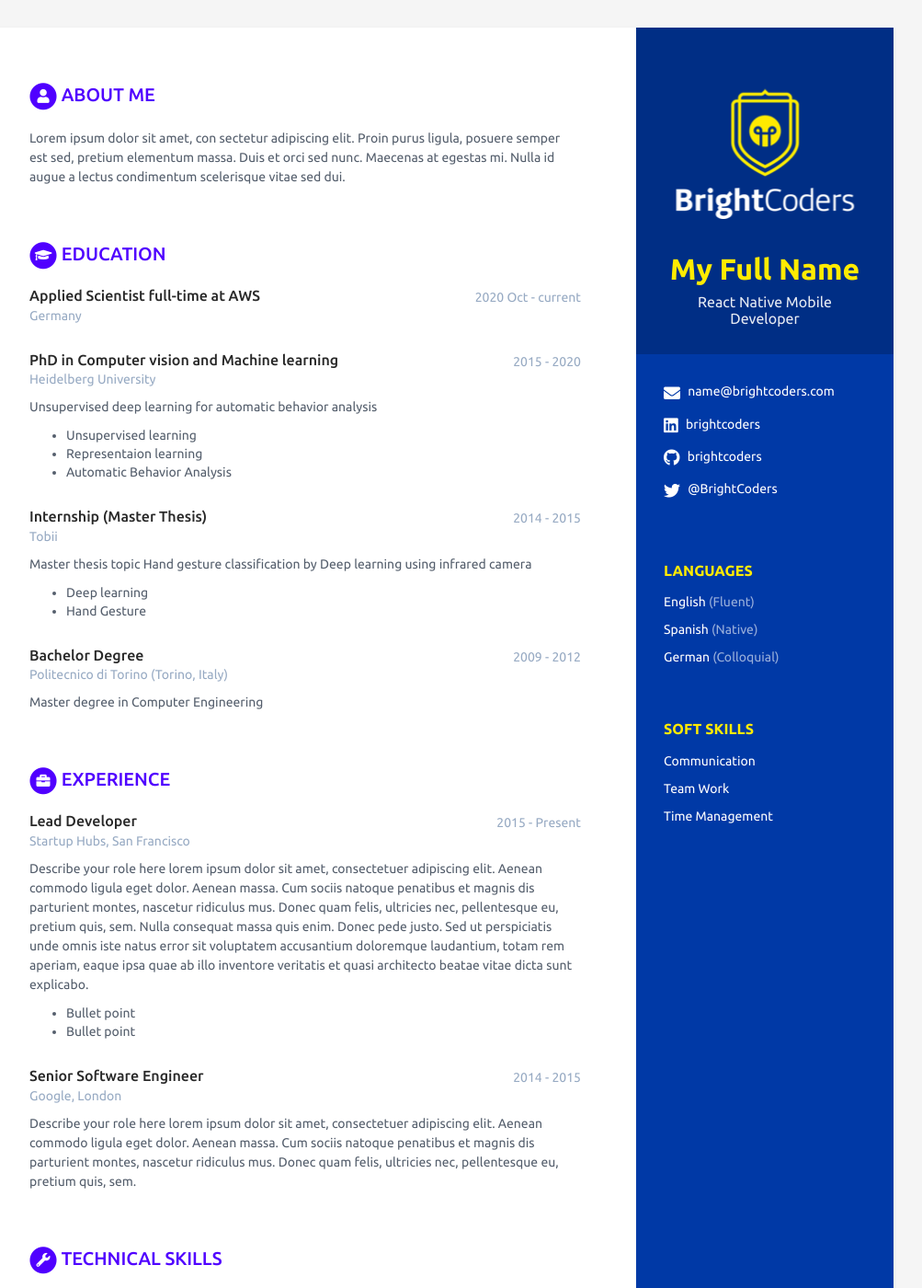
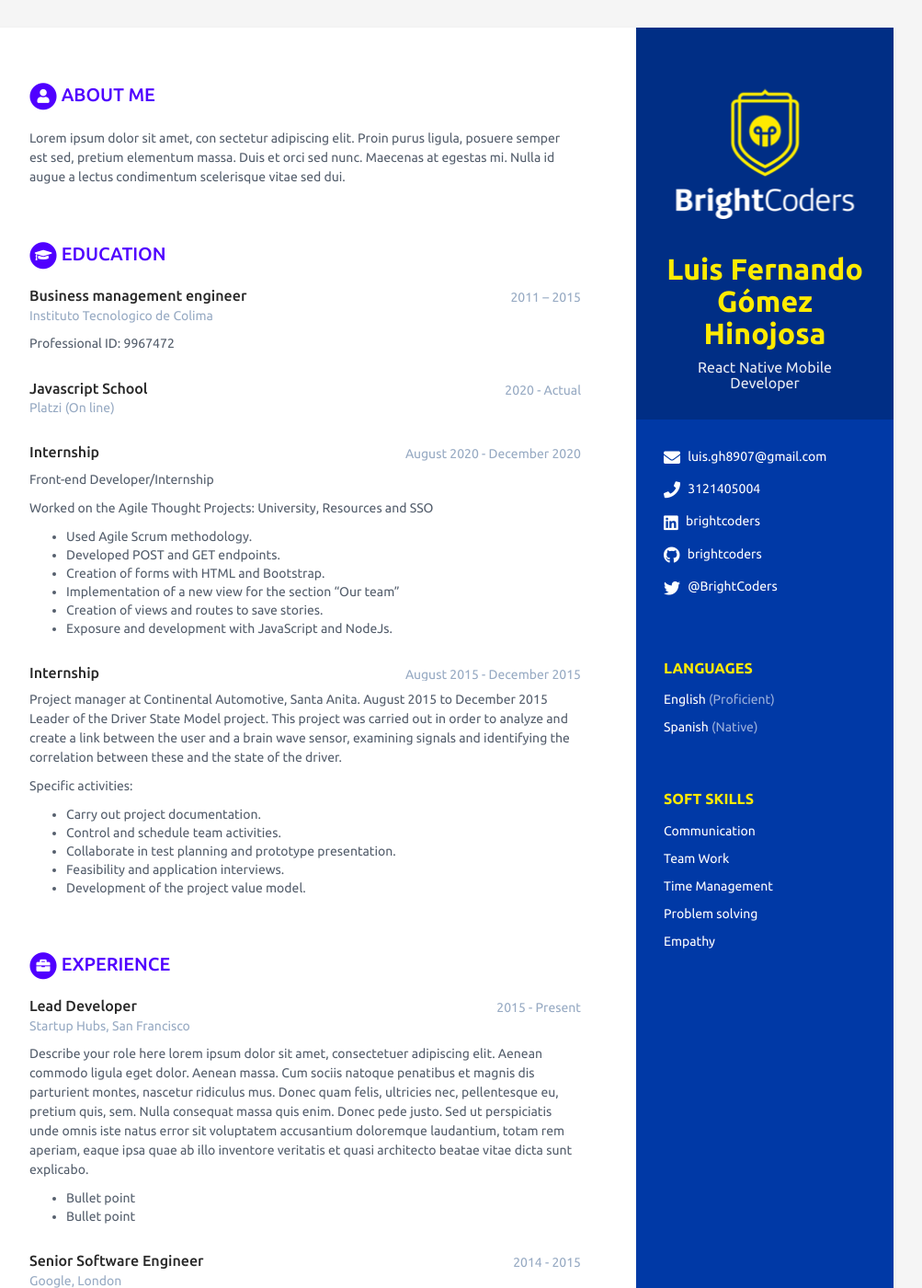
Before and after one commit to BC-MAY-21-RN/scorecard-LuisGomez89, a Jekyll site: the page built from index.html, in a window 1280 px wide and 1400 px high. Shown: the whole window at 92% size, without its empty margins (168-1171 px from the left). Built offline with Jekyll 4.4.1, drawn with Linux system fonts in a browser that asks for light colours.

Commit message:
First modification

```diff
--- a/_config.yml
+++ b/_config.yml
@@ -3,7 +3,7 @@
 # Site Settings
 title: BrightCoders Academy
 url: '' #'http://webjeda.com'
-baseurl: '' #change it according to your repository name
+baseurl: 'https://bc-may-21-rn.github.io/scorecard-LuisGomez89/' #change it according to your repository name
 # Style will be applied only after restarting the build or serve. Just choose one of the options.
 theme_skin: blue # NO modificar
 chrome_mobile_color: #use hex colors (ex:#1976d2) or leave empty if you don't want a color for chrome mobile searchbar
--- a/_data/data.yml
+++ b/_data/data.yml
@@ -7,13 +7,13 @@ sidebar:
   education: False # NO MODIFICAR
 
   # Profile information
-  name: My Full Name # Nombre completo
+  name: Luis Fernando Gómez Hinojosa # Nombre completo
   tagline: React Native Mobile Developer # React Native Mobile Developer ó Ruby on Rails Web Developer Según sea el caso
   avatar: escudo.png # No modificar
 
   # Actualiza tus datos de contacto
-  email: name@brightcoders.com
-  phone:
+  email: luis.gh8907@gmail.com
+  phone:  3121405004
   website: # No agregar http://
   linkedin: brightcoders
   github: brightcoders
@@ -27,13 +27,10 @@ sidebar:
   # Actualiza según los idiomas y nieles que tienes. Agrega o Elimina según sea necesario.
   languages:
     - idiom: English
-      level: Fluent # Utiliza el resultado de tu examen oficial, o el nivel de acuerdo al modelo Dreyfus
+      level: Proficient # Utiliza el resultado de tu examen oficial, o el nivel de acuerdo al modelo Dreyfus
 
     - idiom: Spanish
       level: Native # Utiliza el resultado de tu examen oficial, o el nivel de acuerdo al modelo Dreyfus
-
-    - idiom: German
-      level: Colloquial
 
   # Registra aquí tus soft skills. Agrega o elimina según sea necesario
   interests:
@@ -46,6 +43,13 @@ sidebar:
     - item: Time Management
       link: # dejar en blanco
 
+    - item: Problem solving
+      link: # dejar en blanco
+
+    - item: Empathy
+      link: # dejar en blanco
+
+
 # Registra aquí un resumen de tu perfil
 career-profile:
   title: About Me # NO MODIFICAR
@@ -54,35 +58,49 @@ career-profile:
 
 # Registra aquí tus estudios. Agrega o elimina según sea necesario
 educationcomplete:
-  - degree: Applied Scientist full-time at AWS
-    university: Germany
-    time: 2020 Oct - current
+  - degree: Business management engineer
+    university: Instituto Tecnologico de Colima
+    time: 2011 – 2015
+    details: |
+      Professional ID: 9967472
+
+  - degree: Javascript School
+    university: Platzi (On line)
+    time: 2020 - Actual
     details: |
 
-  - degree: PhD in Computer vision and Machine learning
-    university: Heidelberg University
-    time: 2015 - 2020
-    details: |
-      Unsupervised deep learning for automatic behavior analysis
+  - degree: Internship
+    company: Agile Thought
+    time: August 2020 - December 2020
+    details:
+    |
+      Front-end Developer/Internship
 
-        - Unsupervised learning
-        - Representaion learning
-        - Automatic Behavior Analysis
+        Worked on the Agile Thought Projects: University, Resources and SSO
+        - Used Agile Scrum methodology.
+        - Developed POST and GET endpoints.
+        - Creation of forms with HTML and Bootstrap.
+        - Implementation of a new view for the section "Our team"
+        - Creation of views and routes to save stories.
+        - Exposure and development with JavaScript and NodeJs.
 
-  - degree: Internship (Master Thesis)
-    university: Tobii
-    time: 2014 - 2015
-    details: |
-      Master thesis topic Hand gesture classification by Deep learning using infrared camera
+  - degree: Internship
+    company: Continental Automotive, Santa Anita
+    time: August 2015 - December 2015
+    details:
+    |
+      Project manager at Continental Automotive, Santa Anita.
+        August 2015 to December 2015
+        Leader of the Driver State Model project.
+        This project was carried out in order to analyze and create a link between the user and a brain wave
+        sensor, examining signals and identifying the correlation between these and the state of the driver.
 
-        - Deep learning
-        - Hand Gesture
-
-  - degree: Bachelor Degree
-    university: Politecnico di Torino (Torino, Italy)
-    time: 2009 - 2012
-    details: |
-      Master degree in Computer Engineering
+        Specific activities:
+        - Carry out project documentation.
+        - Control and schedule team activities.
+        - Collaborate in test planning and prototype presentation.
+        - Feasibility and application interviews.
+        - Development of the project value model.
 
 # Registra aquí tu experiencia. Agrega o elimina según sea necesario
 experiences:
```
